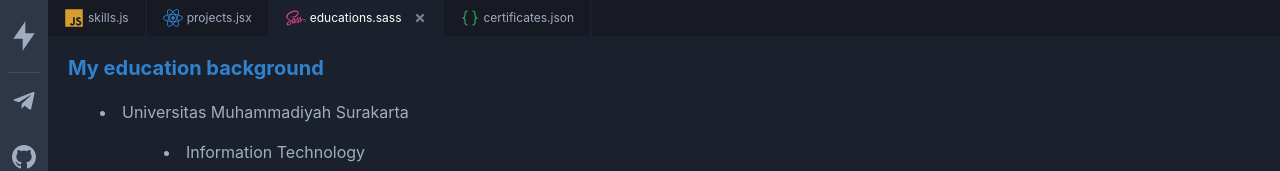
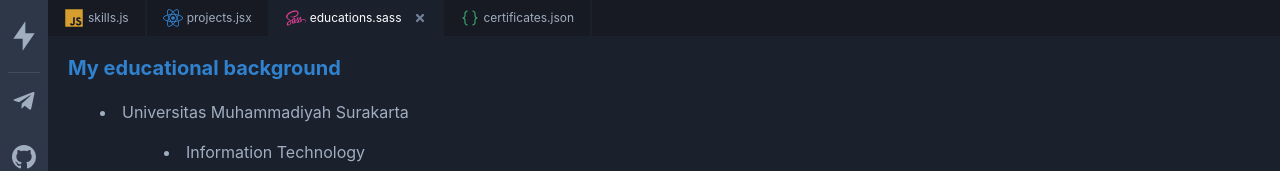
Before and after one commit to nabilaba/nabilaba.github.io, a React (Vite) app: page /educations in a window 1280 px wide. Shown: the top 171 px of the page. Built offline with nearby package versions, Linux system fonts and the light colour scheme.

Commit message:
fix typo language

```diff
--- a/src/pages/Educations/index.jsx
+++ b/src/pages/Educations/index.jsx
@@ -3,7 +3,7 @@ import { Heading, ListItem, Stack, UnorderedList, useColorModeValue } from "@cha
 const Educations = () => (
   <Stack spacing={5} h="full" p={5}>
     <Heading color="blue.500" fontSize="xl">
-      My education background
+      My educational background
     </Heading>
     <Stack spacing={5} color={useColorModeValue("gray.600", "gray.400")}>
       <UnorderedList spacing={4} stylePosition="inside" ml={8}>
```
